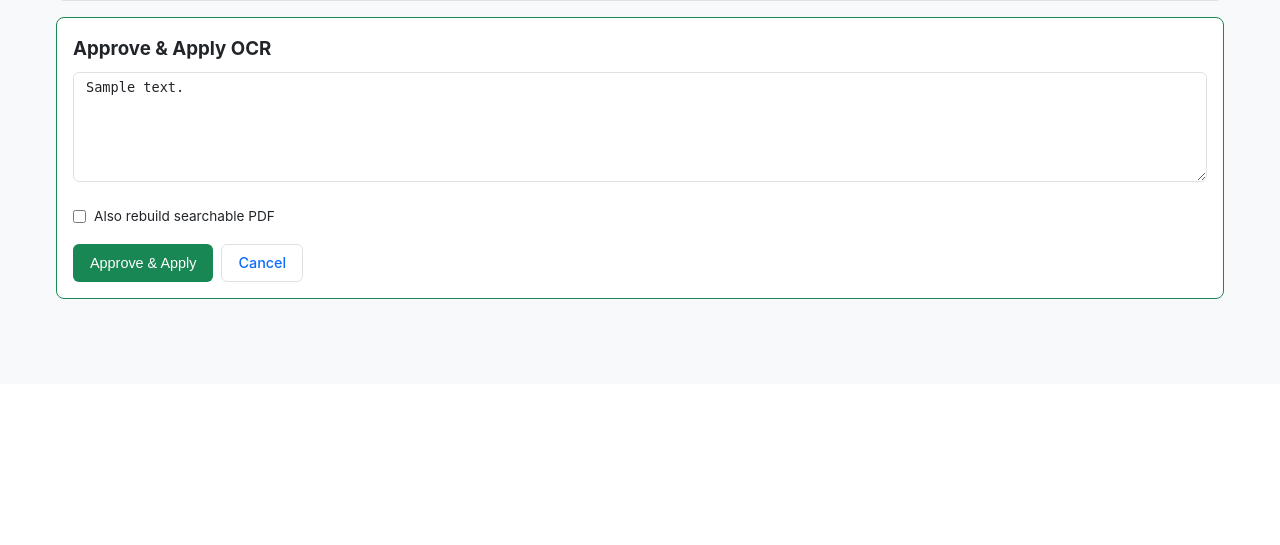
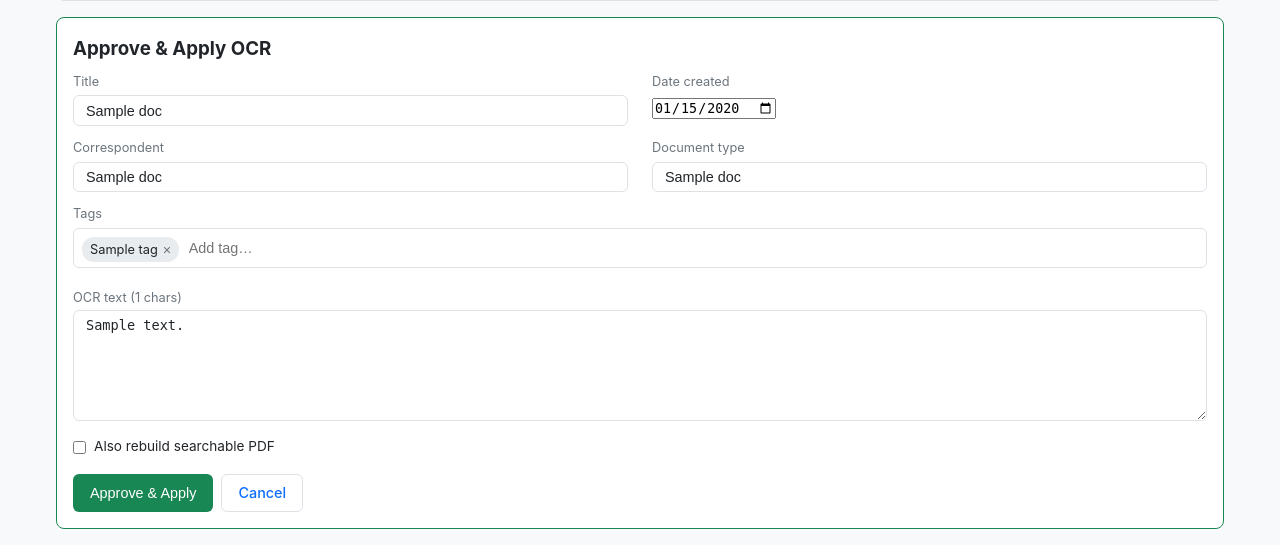
Before and after one commit to oschick/Paperless-macOCR, a Python web app: template src/paperless_macocr/templates/preview.html in a window 1280 px wide. Shown: the part 416-961 px from the top of the page. Before the commit the page ends 715 px from the top, so only its background shows below. Run offline with Jinja, Linux system fonts and the light colour scheme; the template is opened without the code that fills it: most values are stand-ins (such as "Sample title", 1, 10 or a date in 2020).

Commit message:
Add functionality to edit metadata fields and text

```diff
--- a/src/paperless_macocr/templates/preview.html
+++ b/src/paperless_macocr/templates/preview.html
@@ -13,6 +13,28 @@
     box-shadow: 0 2px 8px rgba(0,0,0,.25); display: none;
     white-space: pre-wrap; word-break: break-word;
   }
+  .meta-grid {
+    display: grid;
+    grid-template-columns: 1fr 1fr;
+    gap: 0.75rem 1.5rem;
+    margin-bottom: 1rem;
+  }
+  @media (max-width: 640px) { .meta-grid { grid-template-columns: 1fr; } }
+  .meta-grid label { display: block; font-size: 0.8rem; color: var(--muted); margin-bottom: 0.2rem; }
+  .tag-pill {
+    display: inline-flex; align-items: center; gap: 0.3rem;
+    padding: 0.15rem 0.5rem; border-radius: 12px;
+    background: var(--badge-bg); font-size: 0.8rem; margin: 0.2rem 0.2rem 0 0;
+  }
+  .tag-pill button {
+    border: none; background: none; cursor: pointer; color: var(--muted);
+    padding: 0; line-height: 1; font-size: 0.9rem;
+  }
+  .tag-pill button:hover { color: var(--danger); }
+  #tag-input-wrap { display: flex; gap: 0.4rem; align-items: center; flex-wrap: wrap; }
+  #tag-chips { display: flex; flex-wrap: wrap; gap: 0; }
+  #tag-input { flex: 1; min-width: 120px; width: auto; }
+  #tags-hidden { display: none; }
 </style>
 {% endblock %}
 {% block content %}
@@ -96,13 +118,75 @@
 </div>
 {% endif %}
 
+<!-- datalists for autocomplete -->
+<datalist id="dl-correspondents">
+  {% for c in correspondents %}<option value="{{ c.name }}">{% endfor %}
+</datalist>
+<datalist id="dl-doctypes">
+  {% for d in document_types %}<option value="{{ d.name }}">{% endfor %}
+</datalist>
+<datalist id="dl-tags">
+  {% for t in all_tags %}<option value="{{ t.name }}">{% endfor %}
+</datalist>
+
 <!-- Approve form -->
 <div class="card mt-2" style="border-color: var(--success);">
   <h3 class="mb-1">Approve & Apply OCR</h3>
   <form method="post" action="/ui/ocr/{{ document_id }}/approve">
-    <textarea name="combined_text" rows="6" class="mb-1"
-              style="font-family: monospace; font-size: 0.85rem;">{{ combined_text }}</textarea>
-    <div class="flex items-center gap-2 mt-1">
+
+    <!-- Metadata fields -->
+    <div class="meta-grid mb-1">
+      <div>
+        <label for="f-title">Title</label>
+        <input type="text" id="f-title" name="title"
+               value="{{ doc.title or '' }}">
+      </div>
+      <div>
+        <label for="f-created">Date created</label>
+        <input type="date" id="f-created" name="created"
+               value="{{ (doc.created or '')[:10] }}">
+      </div>
+      <div>
+        <label for="f-correspondent">Correspondent</label>
+        <input type="text" id="f-correspondent" name="correspondent"
+               list="dl-correspondents" autocomplete="off"
+               value="{{ doc.correspondent__name or '' }}">
+      </div>
+      <div>
+        <label for="f-doctype">Document type</label>
+        <input type="text" id="f-doctype" name="document_type"
+               list="dl-doctypes" autocomplete="off"
+               value="{{ doc.document_type__name or '' }}">
+      </div>
+      <div style="grid-column: 1 / -1;">
+        <label>Tags</label>
+        <div id="tag-input-wrap"
+             style="border:1px solid var(--border); border-radius:6px; padding:0.3rem 0.5rem; background:var(--card-bg);">
+          <div id="tag-chips">
+            {% for name in tag_names %}
+              <span class="tag-pill" data-name="{{ name }}">
+                {{ name }}
+                <button type="button" onclick="removeTag(this)" title="Remove">×</button>
+              </span>
+            {% endfor %}
+          </div>
+          <input type="text" id="tag-input" list="dl-tags"
+                 autocomplete="off" placeholder="Add tag…"
+                 style="border:none; outline:none; background:transparent; padding:0.1rem 0;">
+        </div>
+        <!-- hidden field: comma-separated tag names sent to server -->
+        <input type="hidden" id="tags-hidden" name="tags">
+      </div>
+    </div>
+
+    <!-- OCR text -->
+    <label for="f-text" style="font-size:0.8rem; color:var(--muted);">
+      OCR text ({{ combined_text|length }} chars)
+    </label>
+    <textarea id="f-text" name="combined_text" rows="6"
+              style="font-family: monospace; font-size: 0.85rem; margin-bottom:0.5rem;">{{ combined_text }}</textarea>
+
+    <div class="flex items-center gap-2">
       <label class="flex items-center gap-1 text-sm">
         <input type="checkbox" name="replace_pdf" {% if is_pdf %}checked{% endif %}>
         Also rebuild searchable PDF
@@ -114,6 +198,9 @@
     </div>
   </form>
 </div>
+
+{# Embed OCR data before the script that reads it #}
+<script id="ocr-data-json" type="application/json">{{ ocr_data_json | safe }}</script>
 
 <script>
 function showTab(tab) {
@@ -235,8 +322,49 @@ window.addEventListener('resize', () => {
   if (!_boxesOn) return;
   _ocrPages.forEach((_, idx) => _renderBoxes(idx));
 });
+
+// ── Tag chip input ─────────────────────────────────────────────────
+const _tagInput  = document.getElementById('tag-input');
+const _tagChips  = document.getElementById('tag-chips');
+const _tagsHid   = document.getElementById('tags-hidden');
+const _dlTags    = document.getElementById('dl-tags');
+
+function _allTagNames() {
+  return [..._tagChips.querySelectorAll('.tag-pill')].map(el => el.dataset.name);
+}
+function _syncHidden() {
+  _tagsHid.value = _allTagNames().join(',');
+}
+function removeTag(btn) {
+  btn.closest('.tag-pill').remove();
+  _syncHidden();
+}
+function _addTag(name) {
+  name = name.trim();
+  if (!name || _allTagNames().includes(name)) return;
+  const pill = document.createElement('span');
+  pill.className = 'tag-pill';
+  pill.dataset.name = name;
+  pill.innerHTML = name + ' <button type="button" onclick="removeTag(this)" title="Remove">\xd7</button>';
+  _tagChips.appendChild(pill);
+  _syncHidden();
+}
+_tagInput.addEventListener('keydown', e => {
+  if (e.key === 'Enter' || e.key === ',') {
+    e.preventDefault();
+    _addTag(_tagInput.value);
+    _tagInput.value = '';
+  }
+});
+_tagInput.addEventListener('change', () => {
+  // fires when user picks from datalist
+  if ([..._dlTags.options].some(o => o.value === _tagInput.value)) {
+    _addTag(_tagInput.value);
+    _tagInput.value = '';
+  }
+});
+// Seed hidden field with existing chips on page load
+_syncHidden();
 </script>
 
-{# Embed OCR data for JS consumption #}
-<script id="ocr-data-json" type="application/json">{{ ocr_data_json | safe }}</script>
 {% endblock %}
```
Also changed, not shown: src/paperless_macocr/paperless.py (+60 -0 lines), src/paperless_macocr/web.py (+67 -5 lines).
